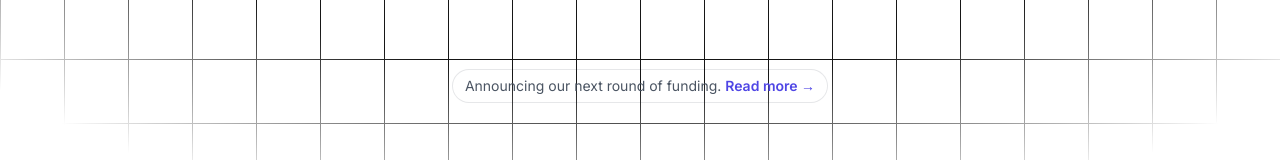
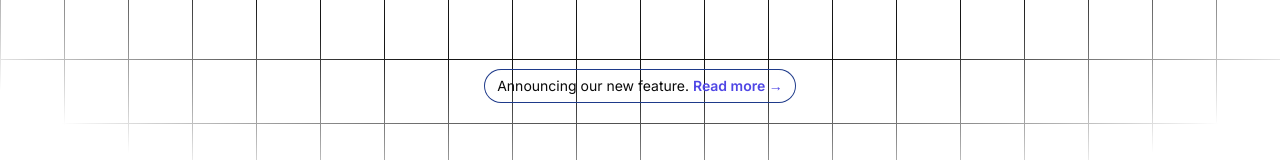
Before and after one commit to yashdev9274/DocumentAndDraw, a Next.js app: page / in a window 1280 px wide. Shown: the part 239-399 px from the top of the page. Built offline with nearby package versions, Linux system fonts and the light colour scheme; no server answers.

Commit message:
small changes

```diff
--- a/app/page.tsx
+++ b/app/page.tsx
@@ -40,8 +40,8 @@ export default function Home() {
 
         {/*  */}
         <div className="hidden sm:mb-8 sm:flex sm:justify-center">
-          <div className="relative rounded-full px-3 py-1 text-sm leading-6 text-gray-600 ring-1 ring-gray-900/10 hover:ring-gray-900/20">
-            Announcing our next round of funding.{' '}
+          <div className=" fill-black relative rounded-full px-3 py-1 text-sm leading-6 text-black-600 ring-1 ring-blue-900 hover:ring-gray-900/20">
+            Announcing our new feature.{' '}
             <a href="#" className="font-semibold text-indigo-600">
               <span className="absolute inset-0" aria-hidden="true" />
               Read more <span aria-hidden="true">&rarr;</span>
```
